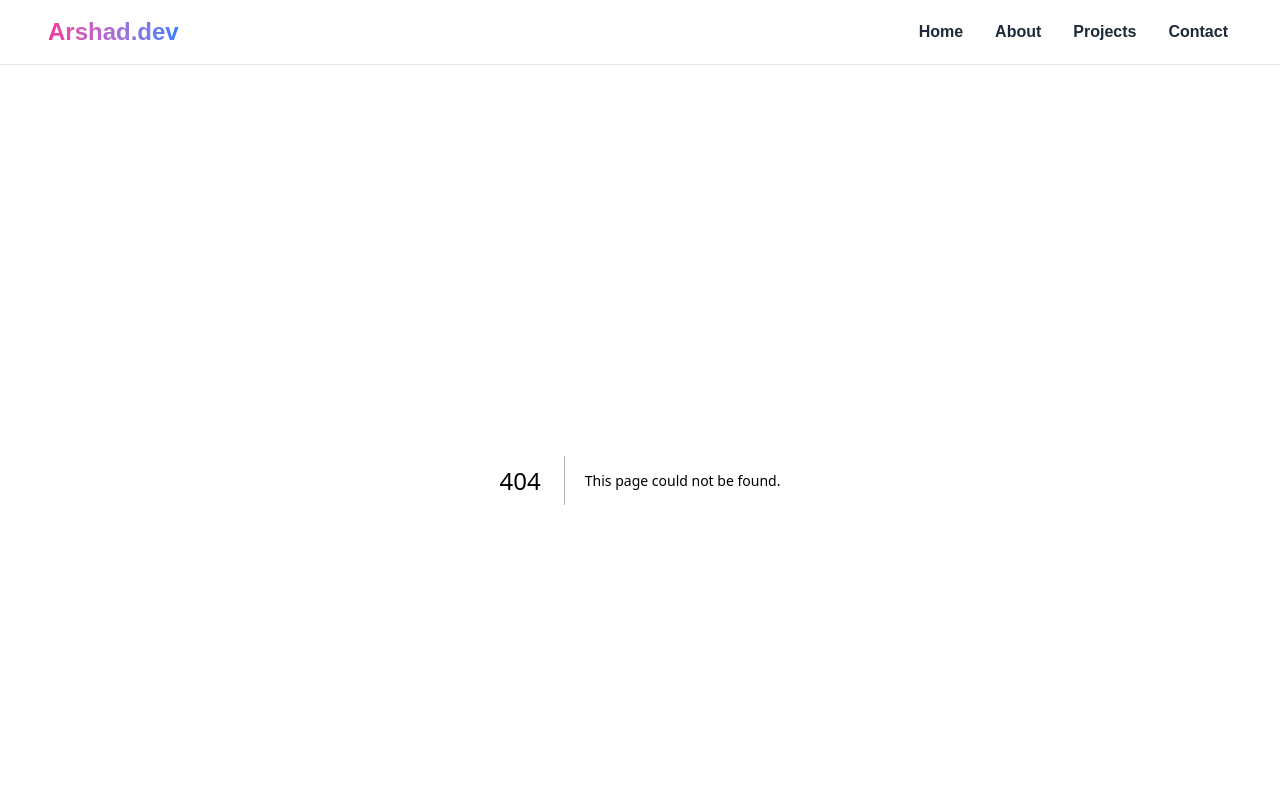
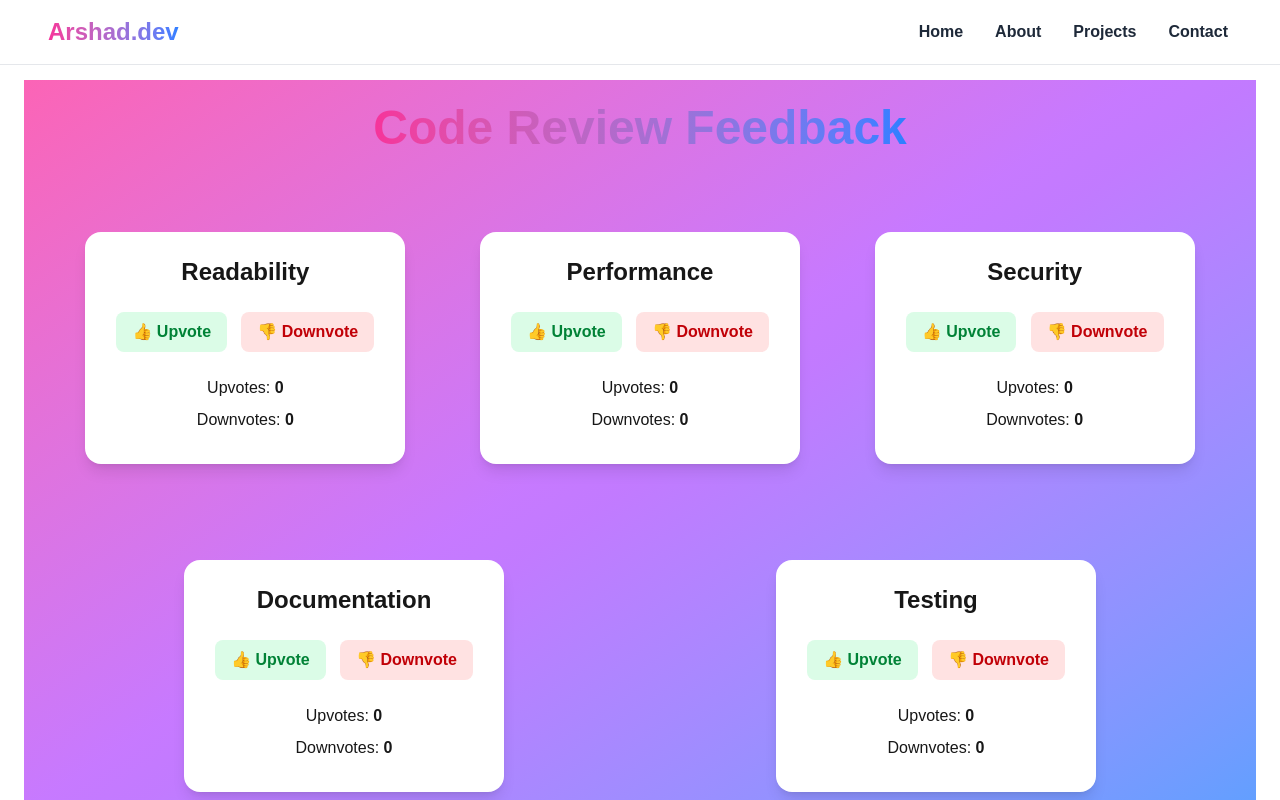
Before and after one commit to Arshad300390/downloader, a Next.js app: page /projects/codeReviewFeedback in a window 1280 px wide. Before the commit this address had no page. Shown: the top 800 px of the page. Built offline with nearby package versions, Linux system fonts and the light colour scheme.

Commit message:
add code review feed back

```diff
--- /dev/null
+++ b/app/components/VoteCard.tsx
@@ -0,0 +1,33 @@
+import React from 'react'
+
+function VoteCard({title, upvotes, downvotes, onVoteUp, onVoteDown}: {title: string, upvotes: number, downvotes: number, onVoteUp: () => void, onVoteDown: () => void}) {
+  return (
+    <div className="w-full max-w-xs bg-white rounded-2xl shadow-lg p-6 mx-auto my-8">
+      <h2 className="text-2xl font-bold mb-6 text-center">{title}</h2>
+      <div className="flex justify-around mb-6">
+        <button
+          className="py-2 px-4 bg-green-100 text-green-700 rounded-lg font-semibold hover:bg-green-200 transition"
+          data-testid="upvote-btn-0"
+          onClick={onVoteUp}
+        >
+          👍 Upvote
+        </button>
+        <button
+          className="py-2 px-4 bg-red-100 text-red-700 rounded-lg font-semibold hover:bg-red-200 transition"
+          data-testid="downvote-btn-0"
+          onClick={onVoteDown}
+        >
+          👎 Downvote
+        </button>
+      </div>
+      <p className="mb-2 text-center" data-testid="upvote-count-0">
+        Upvotes: <strong>{upvotes}</strong>
+      </p>
+      <p className="mb-2 text-center" data-testid="downvote-count-0">
+        Downvotes: <strong>{downvotes}</strong>
+      </p>
+    </div>
+  )
+}
+
+export default VoteCard
--- /dev/null
+++ b/app/projects/codeReviewFeedback/page.tsx
@@ -0,0 +1,56 @@
+"use client";
+import React from "react";
+import VoteCard from "../../components/VoteCard";
+
+function Page() {
+    const initialVotes = [
+        { title: "Readability", upvotes: 0, downvotes: 0 },
+        { title: "Performance", upvotes: 0, downvotes: 0 },
+        { title: "Security", upvotes: 0, downvotes: 0 },
+        { title: "Documentation", upvotes: 0, downvotes: 0 },
+        { title: "Testing", upvotes: 0, downvotes: 0 },
+    ];
+    const [votes, setVotes] = React.useState(initialVotes);
+    const handleVoteUp = (i : number) => {
+        setVotes( previousVotes =>
+            previousVotes.map((v, index) =>
+                index === i ? { ...v, upvotes: v.upvotes + 1 } : v
+        )
+    );
+    }
+
+    const handleVoteDown = (i : number) => {
+        setVotes( previousVotes =>
+            previousVotes.map((v, index) =>
+                index === i ? { ...v, downvotes: v.downvotes + 1 } : v
+        )
+    );
+    }
+
+  return (
+    <div className="min-h-screen bg-linear-to-br from-pink-400 via-purple-400 to-blue-400 flex flex-col items-center p-6">
+      <h1 className="text-5xl font-extrabold text-transparent bg-clip-text bg-linear-to-r from-pink-500 to-blue-500 mb-12">
+        Code Review Feedback
+      </h1>
+      <div className="w-full max-w-6xl mx-auto">
+       <div className="flex flex-wrap justify-center gap-8">
+
+        {
+            votes.map((v, i) =>
+                <VoteCard
+                    key={i}
+                    title={v.title}
+                    upvotes={v.upvotes}
+                    downvotes={v.downvotes}
+                    onVoteUp={() => {handleVoteUp(i)}}
+                    onVoteDown={() => {handleVoteDown(i)}}
+                />
+            )
+        }
+        </div>
+      </div>
+    </div>
+  );
+}
+
+export default Page;
--- a/app/projects/page.tsx
+++ b/app/projects/page.tsx
@@ -35,6 +35,11 @@ const exercises = [
     title: "Image Carousel",
     desc: "showing multiple images in a carousel format",
     link: "/projects/imageCarousel",
+  },
+  {
+    title: "Code Review Feedback",
+    desc: "A code review feedback application built with Next.js and Tailwind CSS",
+    link: "/projects/codeReviewFeedback",
   },
 ]
 
```
